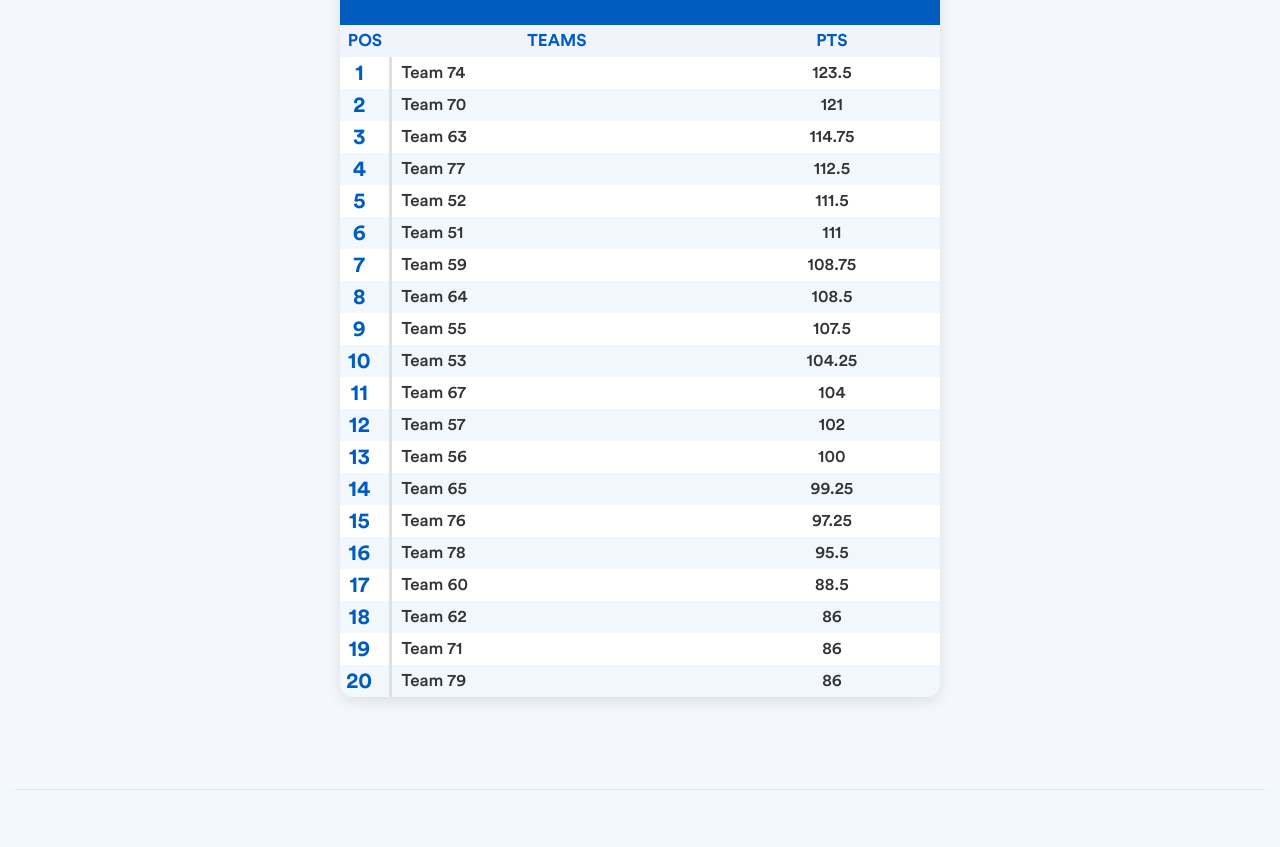
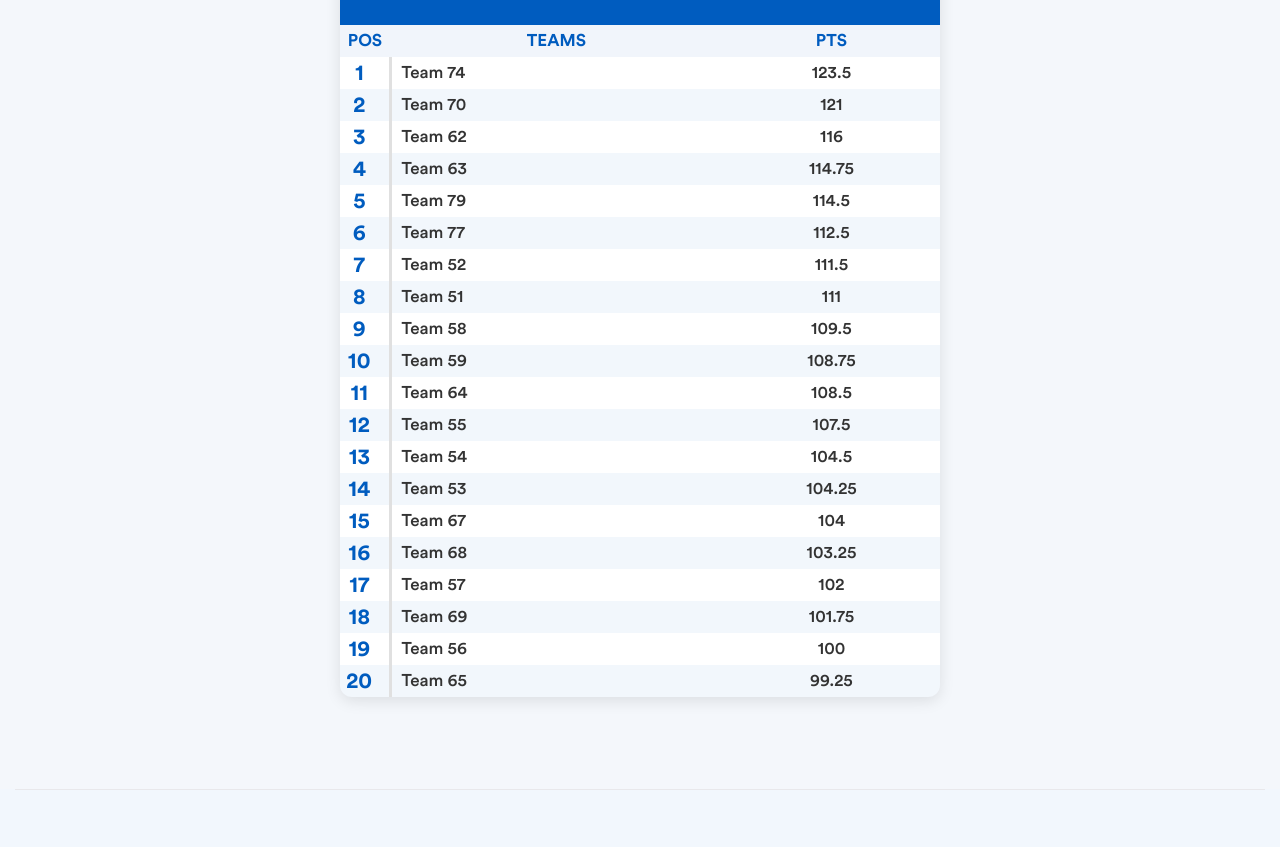
Before and after one commit to MTH35H4RK/robotiquefsr, a plain HTML site: page clr2024.html in a window 1280 px wide. Shown: the part 1308-2155 px from the top of the page. Drawn offline with nearby package versions, Linux system fonts and the light colour scheme; files that its build step writes are made by us from their sources; files whose address does not match are found by name.

Commit message:
pts_29_11_24

```diff
--- a/clr2024.html
+++ b/clr2024.html
@@ -295,93 +295,93 @@
         </tr>
         <tr>
           <td class="ranking">3</td>
+          <td class="position">Team 62</td>
+          <td>116</td>
+        </tr>
+        <tr>
+          <td class="ranking">4</td>
           <td class="position">Team 63</td>
           <td>114.75</td>
         </tr>
         <tr>
-          <td class="ranking">4</td>
+          <td class="ranking">5</td>
+          <td class="position">Team 79</td>
+          <td>114.5</td>
+        </tr>
+        <tr>
+          <td class="ranking">6</td>
           <td class="position">Team 77</td>
           <td>112.5</td>
         </tr>
         <tr>
-          <td class="ranking">5</td>
+          <td class="ranking">7</td>
           <td class="position">Team 52</td>
           <td>111.5</td>
         </tr>
         <tr>
-          <td class="ranking">6</td>
+          <td class="ranking">8</td>
           <td class="position">Team 51</td>
           <td>111</td>
         </tr>
         <tr>
-          <td class="ranking">7</td>
+          <td class="ranking">9</td>
+          <td class="position">Team 58</td>
+          <td>109.5</td>
+        </tr>
+        <tr>
+          <td class="ranking">10</td>
           <td class="position">Team 59</td>
           <td>108.75</td>
         </tr>
         <tr>
-          <td class="ranking">8</td>
+          <td class="ranking">11</td>
           <td class="position">Team 64</td>
           <td>108.5</td>
         </tr>
         <tr>
-          <td class="ranking">9</td>
+          <td class="ranking">12</td>
           <td class="position">Team 55</td>
           <td>107.5</td>
         </tr>
         <tr>
-          <td class="ranking">10</td>
+          <td class="ranking">13</td>
+          <td class="position">Team 54</td>
+          <td>104.5</td>
+        </tr>
+        <tr>
+          <td class="ranking">14</td>
           <td class="position">Team 53</td>
           <td>104.25</td>
         </tr>
         <tr>
-          <td class="ranking">11</td>
+          <td class="ranking">15</td>
           <td class="position">Team 67</td>
           <td>104</td>
         </tr>
         <tr>
-          <td class="ranking">12</td>
+          <td class="ranking">16</td>
+          <td class="position">Team 68</td>
+          <td>103.25</td>
+        </tr>
+        <tr>
+          <td class="ranking">17</td>
           <td class="position">Team 57</td>
           <td>102</td>
         </tr>
         <tr>
-          <td class="ranking">13</td>
+          <td class="ranking">18</td>
+          <td class="position">Team 69</td>
+          <td>101.75</td>
+        </tr>
+        <tr>
+          <td class="ranking">19</td>
           <td class="position">Team 56</td>
           <td>100</td>
         </tr>
         <tr>
-          <td class="ranking">14</td>
+          <td class="ranking">20</td>
           <td class="position">Team 65</td>
           <td>99.25</td>
-        </tr>
-        <tr>
-          <td class="ranking">15</td>
-          <td class="position">Team 76</td>
-          <td>97.25</td>
-        </tr>
-        <tr>
-          <td class="ranking">16</td>
-          <td class="position">Team 78</td>
-          <td>95.5</td>
-        </tr>
-        <tr>
-          <td class="ranking">17</td>
-          <td class="position">Team 60</td>
-          <td>88.5</td>
-        </tr>
-        <tr>
-          <td class="ranking">18</td>
-          <td class="position">Team 62</td>
-          <td>86</td>
-        </tr>
-        <tr>
-          <td class="ranking">19</td>
-          <td class="position">Team 71</td>
-          <td>86</td>
-        </tr>
-        <tr>
-          <td class="ranking">20</td>
-          <td class="position">Team 79</td>
-          <td>86</td>
         </tr>
 
         <p>
```
